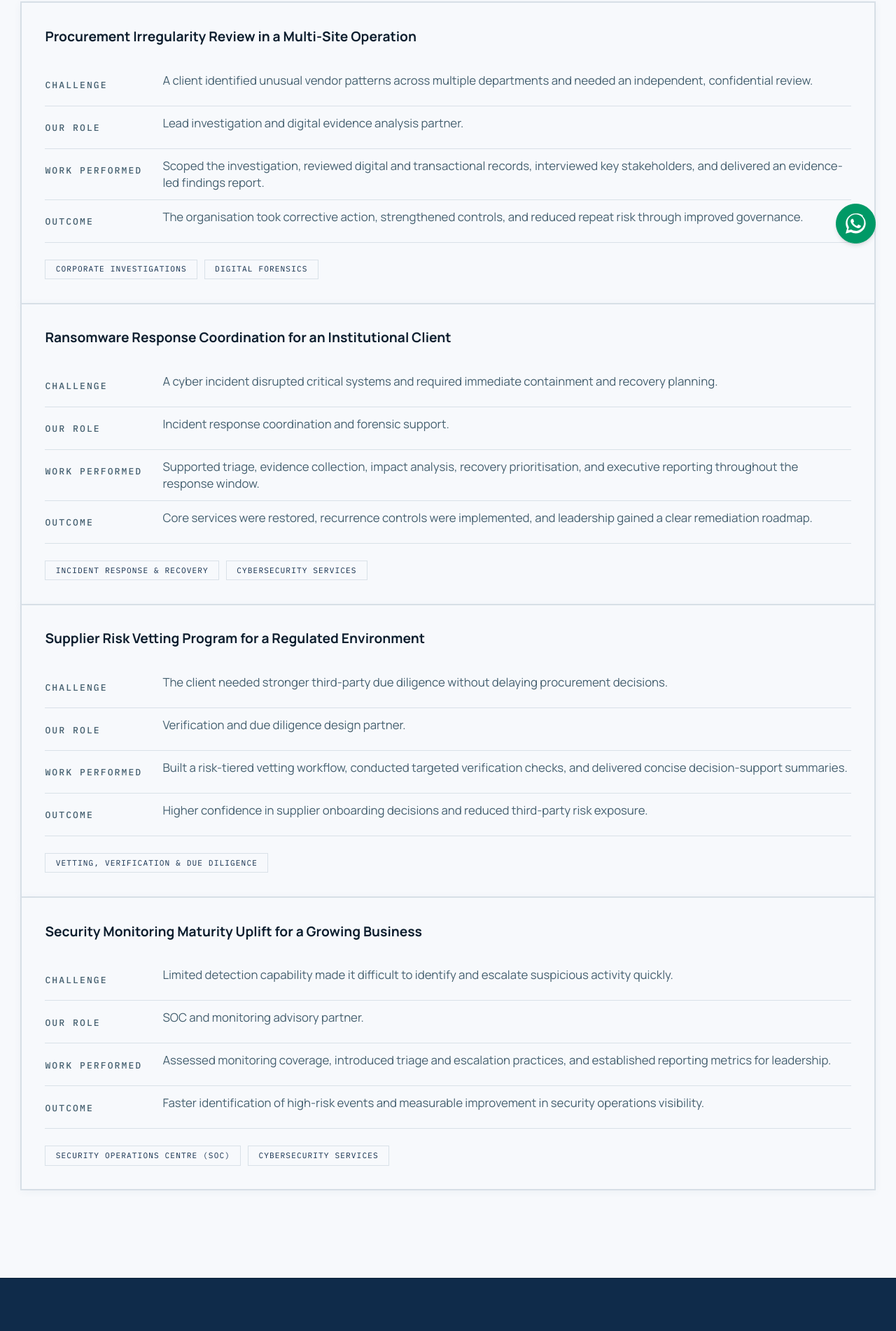
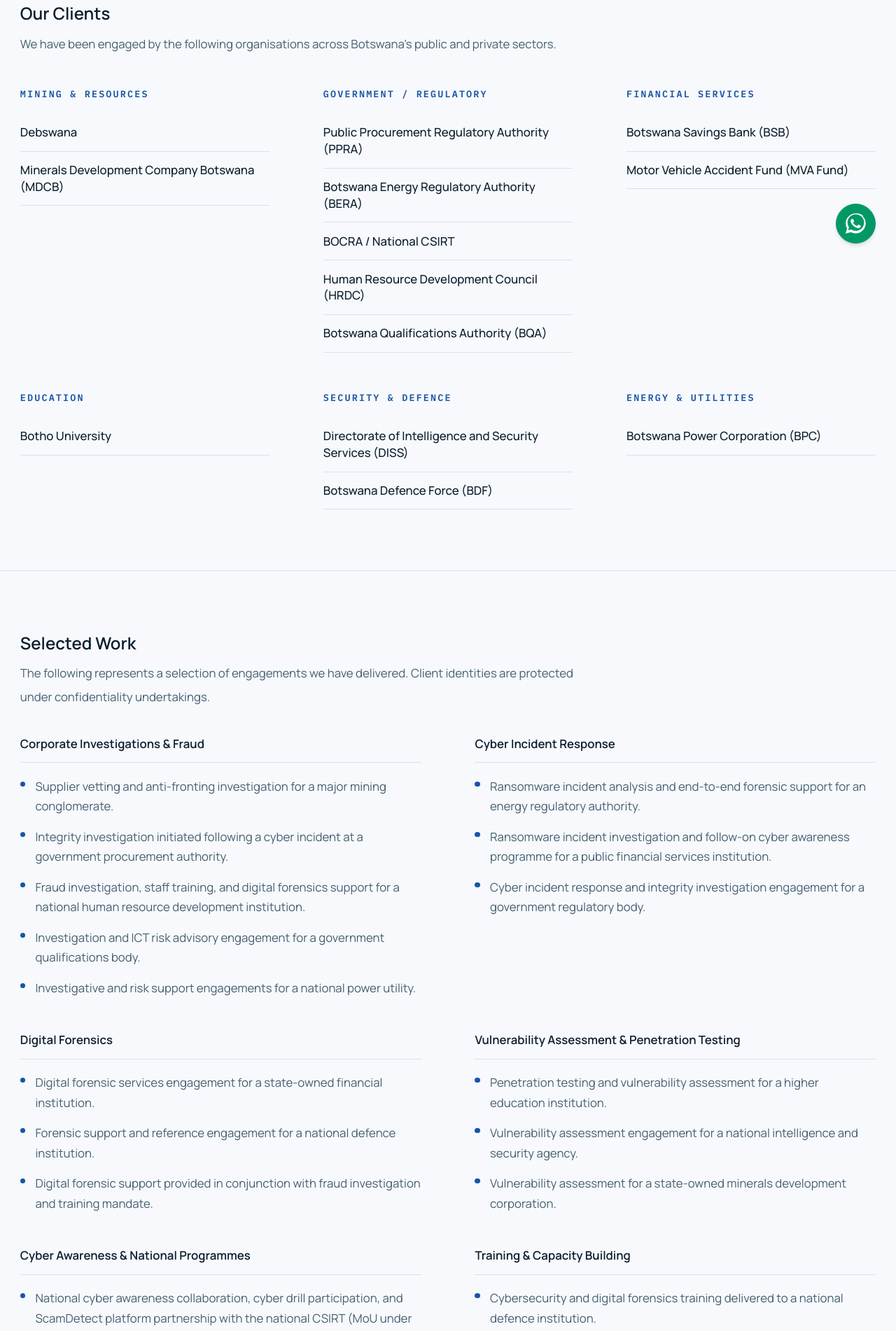
Before and after one commit to smitster1403/edetectives, a Next.js app: page /case-studies in a window 1280 px wide. Shown: the part 423-2325 px from the top of the page at 70% size. Built offline with nearby package versions, Linux system fonts and the light colour scheme.

Commit message:
update case studies page to reflect engagements and add client details

```diff
--- a/app/case-studies/page.tsx
+++ b/app/case-studies/page.tsx
@@ -1,54 +1,155 @@
 import type { Metadata } from "next";
 import { PageHero } from "@/components/page-hero";
-import { caseStudies } from "@/lib/site-content";
 
 export const metadata: Metadata = {
-  title: "Case Studies and Experience",
+  title: "Engagements",
   description:
-    "Anonymised case experience showing challenge, role, work performed, and outcomes.",
+    "Selected investigations, forensic, cybersecurity, and training engagements delivered by E-Detectives across Botswana's public and private sectors.",
 };
 
-export default function CaseStudiesPage() {
+const clients = [
+  { name: "Debswana", sector: "Mining & Resources" },
+  { name: "Public Procurement Regulatory Authority (PPRA)", sector: "Government / Regulatory" },
+  { name: "Botswana Energy Regulatory Authority (BERA)", sector: "Government / Regulatory" },
+  { name: "Botswana Savings Bank (BSB)", sector: "Financial Services" },
+  { name: "Botho University", sector: "Education" },
+  { name: "BOCRA / National CSIRT", sector: "Government / Regulatory" },
+  { name: "Directorate of Intelligence and Security Services (DISS)", sector: "Security & Defence" },
+  { name: "Minerals Development Company Botswana (MDCB)", sector: "Mining & Resources" },
+  { name: "Human Resource Development Council (HRDC)", sector: "Government / Regulatory" },
+  { name: "Botswana Qualifications Authority (BQA)", sector: "Government / Regulatory" },
+  { name: "Botswana Power Corporation (BPC)", sector: "Energy & Utilities" },
+  { name: "Motor Vehicle Accident Fund (MVA Fund)", sector: "Financial Services" },
+  { name: "Botswana Defence Force (BDF)", sector: "Security & Defence" },
+];
+
+type WorkItem = {
+  category: string;
+  items: string[];
+};
+
+const work: WorkItem[] = [
+  {
+    category: "Corporate Investigations & Fraud",
+    items: [
+      "Supplier vetting and anti-fronting investigation for a major mining conglomerate.",
+      "Integrity investigation initiated following a cyber incident at a government procurement authority.",
+      "Fraud investigation, staff training, and digital forensics support for a national human resource development institution.",
+      "Investigation and ICT risk advisory engagement for a government qualifications body.",
+      "Investigative and risk support engagements for a national power utility.",
+    ],
+  },
+  {
+    category: "Cyber Incident Response",
+    items: [
+      "Ransomware incident analysis and end-to-end forensic support for an energy regulatory authority.",
+      "Ransomware incident investigation and follow-on cyber awareness programme for a public financial services institution.",
+      "Cyber incident response and integrity investigation engagement for a government regulatory body.",
+    ],
+  },
+  {
+    category: "Digital Forensics",
+    items: [
+      "Digital forensic services engagement for a state-owned financial institution.",
+      "Forensic support and reference engagement for a national defence institution.",
+      "Digital forensic support provided in conjunction with fraud investigation and training mandate.",
+    ],
+  },
+  {
+    category: "Vulnerability Assessment & Penetration Testing",
+    items: [
+      "Penetration testing and vulnerability assessment for a higher education institution.",
+      "Vulnerability assessment engagement for a national intelligence and security agency.",
+      "Vulnerability assessment for a state-owned minerals development corporation.",
+    ],
+  },
+  {
+    category: "Cyber Awareness & National Programmes",
+    items: [
+      "National cyber awareness collaboration, cyber drill participation, and ScamDetect platform partnership with the national CSIRT (MoU under legal review).",
+      "Cyber awareness support delivered alongside a ransomware incident investigation for a public institution.",
+    ],
+  },
+  {
+    category: "Training & Capacity Building",
+    items: [
+      "Cybersecurity and digital forensics training delivered to a national defence institution.",
+      "Staff training and digital forensics capacity building for a government-mandated human development body.",
+    ],
+  },
+];
+
+export default function ClientEngagementsPage() {
   return (
     <>
       <PageHero
-        kicker="Case Studies"
-        title="Anonymised experience across investigations and cyber risk response"
-        summary="Each case summary highlights challenge, our role, work performed, and measurable outcomes while protecting client confidentiality."
+        kicker="Selected Engagements"
+        title="Trusted by institutions across Botswana's public and private sectors"
+        summary="E-Detectives has delivered investigations, digital forensics, cybersecurity, and training engagements for a range of government bodies, regulators, financial institutions, and corporates."
       />
 
+      {/* Our Clients */}
       <section className="section-space page-shell">
-        <div className="grid gap-0" style={{ border: "1px solid var(--border)" }}>
-          {caseStudies.map((study) => (
-            <article key={study.slug} className="card-surface tile p-7" style={{ border: "1px solid var(--border)" }}>
-              <h2 className="text-base font-bold" style={{ color: "var(--text-heading)" }}>{study.title}</h2>
-              <div className="mt-5 space-y-0 text-base leading-7">
-                {[
-                  { label: "Challenge", value: study.challenge },
-                  { label: "Our Role", value: study.role },
-                  { label: "Work Performed", value: study.workPerformed },
-                  { label: "Outcome", value: study.outcome },
-                ].map(({ label, value }) => (
-                  <div key={label} className="grid grid-cols-[6rem_1fr] sm:grid-cols-[8rem_1fr] gap-3 py-2.5" style={{ borderBottom: "1px solid var(--border)" }}>
-                    <dt className="data-label pt-0.5">{label}</dt>
-                    <dd className="text-sm" style={{ color: "var(--text-muted)" }}>{value}</dd>
-                  </div>
+        <h2 className="text-xl font-semibold" style={{ color: "var(--text-heading)" }}>Our Clients</h2>
+        <p className="mt-2 text-sm leading-7 max-w-2xl" style={{ color: "var(--text-muted)" }}>
+          We have been engaged by the following organisations across Botswana's public and private sectors.
+        </p>
+
+        {(() => {
+          const sectors = Array.from(new Set(clients.map((c) => c.sector)));
+          return (
+            <div className="mt-8 grid md:grid-cols-2 lg:grid-cols-3 gap-x-16 gap-y-10">
+              {sectors.map((sector) => (
+                <div key={sector}>
+                  <p className="kicker mb-4">{sector}</p>
+                  <ul className="space-y-0">
+                    {clients
+                      .filter((c) => c.sector === sector)
+                      .map((c) => (
+                        <li
+                          key={c.name}
+                          className="py-3 text-sm font-medium"
+                          style={{ borderBottom: "1px solid var(--border)", color: "var(--text-heading)" }}
+                        >
+                          {c.name}
+                        </li>
+                      ))}
+                  </ul>
+                </div>
+              ))}
+            </div>
+          );
+        })()}
+      </section>
+
+      <div className="rule-line" />
+
+      {/* Work Done */}
+      <section className="section-space page-shell">
+        <h2 className="text-xl font-semibold" style={{ color: "var(--text-heading)" }}>Selected Work</h2>
+        <p className="mt-2 text-sm leading-7 max-w-2xl" style={{ color: "var(--text-muted)" }}>
+          The following represents a selection of engagements we have delivered. Client identities are protected under confidentiality undertakings.
+        </p>
+
+        <div className="mt-8 grid md:grid-cols-2 gap-x-16 gap-y-10">
+          {work.map((group) => (
+            <div key={group.category}>
+              <h3 className="text-sm font-semibold pb-3" style={{ color: "var(--text-heading)", borderBottom: "1px solid var(--border)" }}>{group.category}</h3>
+              <ul className="mt-4 space-y-3">
+                {group.items.map((item, i) => (
+                  <li key={i} className="flex gap-3 text-sm leading-6" style={{ color: "var(--text-muted)" }}>
+                    <span className="mt-1.5 h-1.5 w-1.5 shrink-0 rounded-full" style={{ background: "var(--teal)" }} />
+                    {item}
+                  </li>
                 ))}
-              </div>
-              <div className="mt-5 flex flex-wrap gap-2">
-                {study.serviceTags.map((tag) => (
-                  <span
-                    key={tag}
-                    className="px-3 py-1 font-mono text-[0.58rem] tracking-widest uppercase"
-                    style={{ border: "1px solid var(--border)", color: "var(--accent)" }}
-                  >
-                    {tag}
-                  </span>
-                ))}
-              </div>
-            </article>
+              </ul>
+            </div>
           ))}
         </div>
+
+        <p className="mt-8 text-xs leading-6 text-center" style={{ color: "var(--text-faint)", fontFamily: "var(--font-mono)" }}>
+          Specific engagement details are subject to confidentiality undertakings and are available on request, where appropriate.
+        </p>
       </section>
     </>
   );
--- a/lib/site-content.ts
+++ b/lib/site-content.ts
@@ -472,7 +472,7 @@
     href: "/industries",
     children: industries.map((i) => ({ label: i.name, href: `/industries/${i.slug}` })),
   },
-  { label: "Case Studies", href: "/case-studies" },
+  { label: "Engagements", href: "/case-studies" },
   {
     label: "Insights",
     href: "/insights",
```
